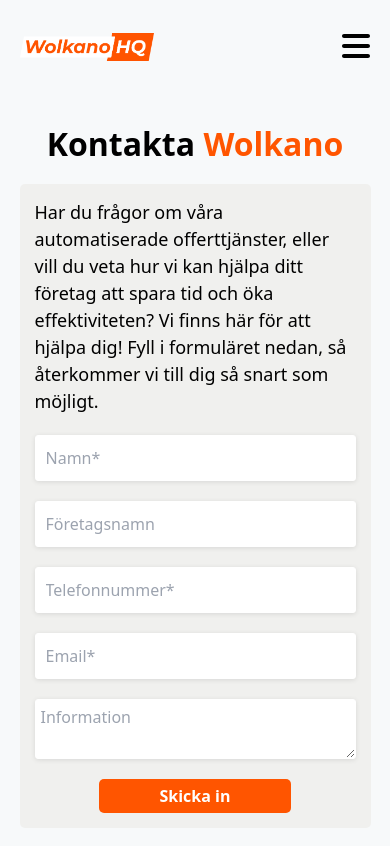
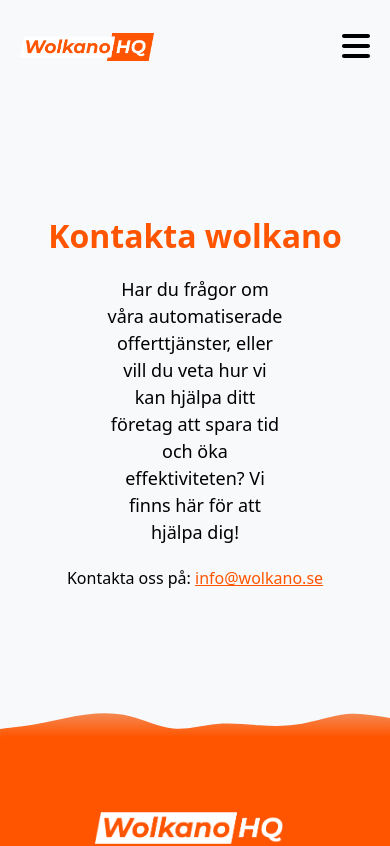
Before and after one commit to Wolkano/wolkano, a Vue app in the folder wolkano-frontend/: page /form in a window 390 px wide. Shown: the top 846 px of the page. Built offline with nearby package versions, Linux system fonts and the light colour scheme.

Commit message:
fix innan dagsslut

```diff
--- a/wolkano-frontend/src/views/FormView.vue
+++ b/wolkano-frontend/src/views/FormView.vue
@@ -1,5 +1,41 @@
 <template>
-  <div class="mainDiv" v-if="!hasSubmitted">
+  <div class="mainDiv1">
+    <div class="popupDiv">
+      <div
+        v-if="copied"
+        class="popup"
+        v-motion-pop-visible-once
+        :duration="700"
+        :delay="50"
+      >
+        E-post kopierad!
+      </div>
+    </div>
+    <div class="kontaktaH">
+      <h1>Kontakta wolkano</h1>
+      <p class="description">
+        Har du frågor om våra automatiserade offerttjänster, eller vill du veta
+        hur vi kan hjälpa ditt företag att spara tid och öka effektiviteten? Vi
+        finns här för att hjälpa dig!
+      </p>
+      <p class="mail">
+        Kontakta oss på: <a href="mailto:info@wolkano.se">info@wolkano.se</a>
+        <br />
+        <button
+          class="email"
+          id="email"
+          @click="copyToClipboard"
+          style="display: none"
+        >
+          Kopiera E-post
+        </button>
+      </p>
+    </div>
+  </div>
+  <div class="ourTeamContainer" style="display: none">
+    <OurTeam />
+  </div>
+  <div class="mainDiv" v-if="!hasSubmitted" style="display: none">
     <div
       v-motion-fade-visible-once
       :duration="500"
@@ -108,7 +144,70 @@ document.addEventListener("DOMContentLoaded", function () {
 
 <style lang="scss" scoped>
 @import "../assets/scss/variables.scss";
-.mainDiv {
+.mainDiv1 {
+  background-color: $secondary;
+  padding-top: 150px;
+  color: black;
+  display: flex;
+  justify-content: center;
+  align-items: center;
+  flex-direction: column;
+  padding-bottom: 100px;
+  .popup {
+    background-color: $secondary;
+    width: 100%;
+    border-radius: 5px;
+    margin: 10px;
+    z-index: 10;
+  }
+  .popupDiv {
+    height: 5vh;
+  }
+
+  .kontaktaH {
+    background-color: $secondary;
+    border-radius: 5px;
+    width: 40%;
+    padding-top: 20px;
+    padding-bottom: 20px;
+    h1 {
+      color: $detail;
+    }
+    .description {
+      width: 50%;
+      margin-left: auto;
+      margin-right: auto;
+      font-size: 18px;
+      padding-bottom: 20px;
+    }
+    .mail {
+      a {
+        color: $detail;
+        text-decoration: underline;
+        &:hover {
+          color: $darkDetail;
+        }
+      }
+      .email {
+        margin-top: 10px;
+        background-color: $detail;
+        color: $secondary;
+        border-radius: 5px;
+        font-weight: 600;
+        padding: 5px;
+
+        &:hover {
+          background-color: $darkDetail;
+        }
+      }
+    }
+  }
+}
+.ourTeamContainer {
+  padding-top: 50px;
+  background-color: $secondary;
+}
+/*.mainDiv {
   background-color: $secondary;
   padding-bottom: 100px;
   padding-top: 120px;
@@ -234,10 +333,18 @@ document.addEventListener("DOMContentLoaded", function () {
       transform: rotate(360deg);
     }
   }
-}
+}*/
 
 @media (max-width: 768px) {
-  .mainDiv {
+  .mainDiv1 {
+    h1 {
+      font-size: $font-size-mobile-h1;
+    }
+    .kontaktaH {
+      width: 90%;
+    }
+  }
+  /*.mainDiv {
     h1 {
       font-size: $font-size-mobile-h1;
     }
@@ -259,6 +366,6 @@ document.addEventListener("DOMContentLoaded", function () {
       width: 60%;
       font-weight: 600;
     }
-  }
+  }*/
 }
 </style>
```
Also changed, not shown: 1 other file (tests, documents, lock files or other folders).
